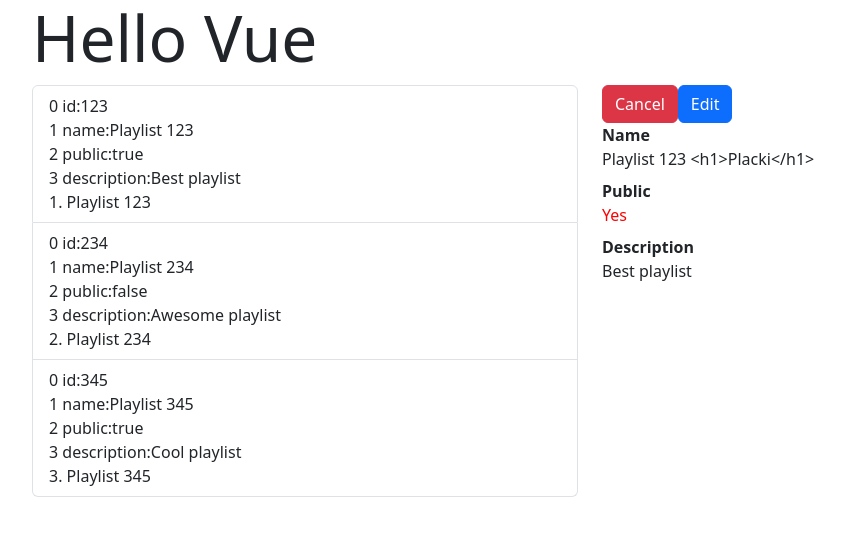
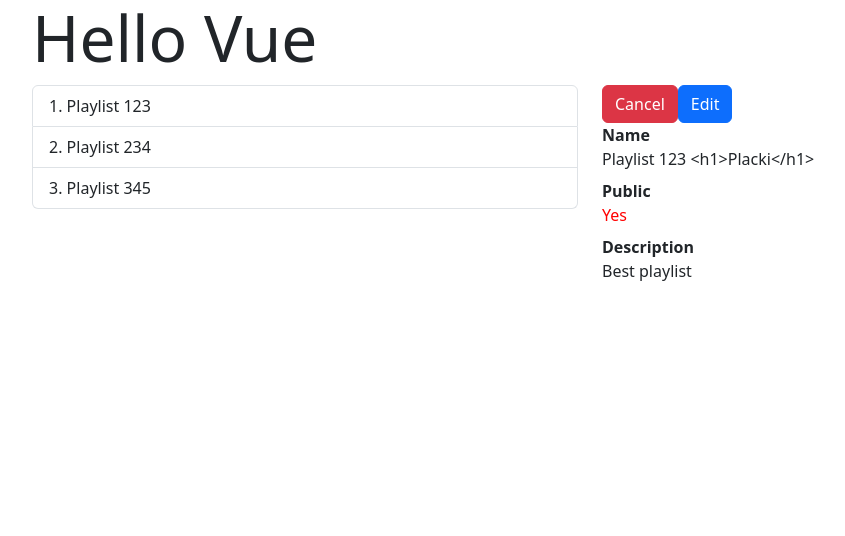
Before and after one commit to ev45ive/sages-vue-open-wrzesien, a Vue app: page / in a window 1280 px wide. Shown: the top 536 px of the page, without its empty margins (50-895 px from the left). Built offline with nearby package versions, Linux system fonts and the light colour scheme.

Commit message:
Different v-for

```diff
--- a/src/playlists/components/PlaylistList.vue
+++ b/src/playlists/components/PlaylistList.vue
@@ -3,6 +3,13 @@
     <!--
         for(let index in items)
         for(let item of items)
+
+        v-for="playlist of playlists"
+        v-for="playlist, index) of playlists"
+
+        <div v-for="(value, key, index) of playlist">
+          {{ index }} {{ key }}:{{ value }}
+        </div>
     -->
 
     <div class="list-group">
@@ -11,10 +18,6 @@
         type="button"
         class="list-group-item list-group-item-action"
       >
-        <div v-for="(value, key, index) of playlist">
-          {{ index }} {{ key }}:{{ value }}
-        </div>
-
         {{ index + 1 }}. {{ playlist.name }}
       </button>
     </div>
```
